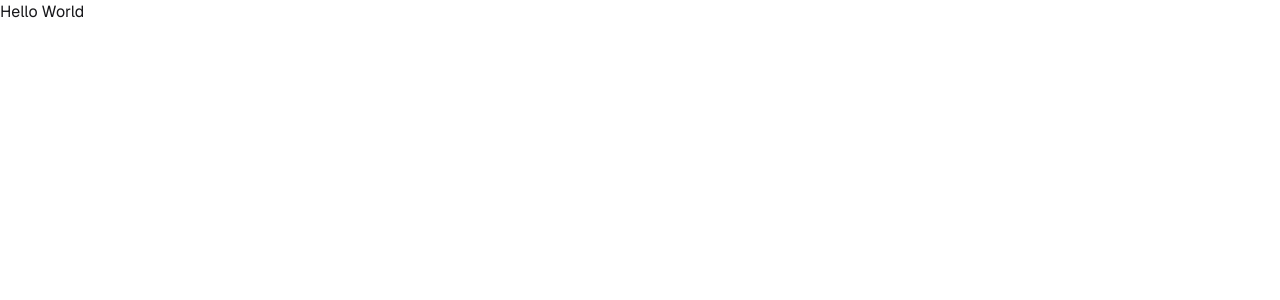
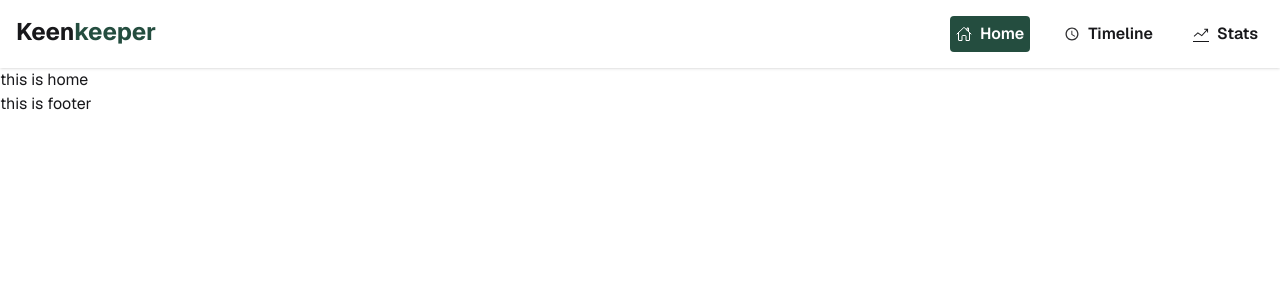
Before and after one commit to saharatajim/B13-A7-Keen-Keeper, a React (Vite) app: page / in a window 1280 px wide. Shown: the top 300 px of the page. Built offline with nearby package versions, Linux system fonts and the light colour scheme.

Commit message:
navbar task completed

```diff
--- a/index.html
+++ b/index.html
@@ -1,5 +1,5 @@
 <!doctype html>
-<html lang="en">
+<html lang="en" data-theme="light">
   <head>
     <meta charset="UTF-8" />
     <link rel="icon" type="image/svg+xml" href="/favicon.svg" />
--- a/package.json
+++ b/package.json
@@ -13,6 +13,7 @@
     "@tailwindcss/vite": "^4.2.2",
     "react": "^19.2.4",
     "react-dom": "^19.2.4",
+    "react-icons": "^5.6.0",
     "react-router": "^7.14.1",
     "tailwindcss": "^4.2.2"
   },
--- /dev/null
+++ b/src/AllPages/Home/Home.jsx
@@ -0,0 +1,11 @@
+import React from 'react';
+
+const Home = () => {
+    return (
+        <div>
+            this is home
+        </div>
+    );
+};
+
+export default Home;
--- /dev/null
+++ b/src/AllPages/Stats/Stats.jsx
@@ -0,0 +1,11 @@
+import React from 'react';
+
+const Stats = () => {
+    return (
+        <div>
+            this is stat
+        </div>
+    );
+};
+
+export default Stats;
--- /dev/null
+++ b/src/AllPages/Timeline/Timeline.jsx
@@ -0,0 +1,11 @@
+import React from 'react';
+
+const Timeline = () => {
+    return (
+        <div>
+            this is timeline
+        </div>
+    );
+};
+
+export default Timeline;
--- /dev/null
+++ b/src/AllPages/error/NotFound.jsx
@@ -0,0 +1,40 @@
+import { NavLink } from "react-router";
+
+function NotFound() {
+  return (
+    <div
+      style={{
+        display: "flex",
+        flexDirection: "column",
+        alignItems: "center",
+        justifyContent: "center",
+        height: "100vh",
+        background: "linear-gradient(135deg, #1e3c72, #2a5298)",
+        color: "#fff",
+        fontFamily: "Arial, sans-serif"
+      }}
+    >
+      <h1 style={{ fontSize: "6rem", margin: "0" }}>404</h1>
+      <h2 style={{ fontSize: "2rem", margin: "10px 0" }}>Page Not Found</h2>
+      <p style={{ fontSize: "1.2rem", marginBottom: "30px", maxWidth: "400px", textAlign: "center" }}>
+        Oops! The page you are looking for doesn’t exist or has been moved.
+      </p>
+      <NavLink
+        to="/"
+        style={{
+          padding: "12px 24px",
+          backgroundColor: "#ff6b6b",
+          color: "#fff",
+          textDecoration: "none",
+          borderRadius: "8px",
+          fontWeight: "bold",
+          transition: "0.3s"
+        }}
+      >
+        Back to Home
+      </NavLink>
+    </div>
+  );
+}
+
+export default NotFound;
--- /dev/null
+++ b/src/Layout/RootLayout/RootLayout.jsx
@@ -0,0 +1,18 @@
+import React from 'react';
+
+import Footer from '../sharedComponent/Footer';
+import { Outlet } from 'react-router';
+import NavBar from '../sharedComponent/Navbar/NavBar';
+
+const RootLayout = () => {
+    return (
+        <>
+          <NavBar/>
+          <Outlet/>
+          <Footer/>
+        </>
+
+    );
+};
+
+export default RootLayout;
--- /dev/null
+++ b/src/Layout/sharedComponent/Footer.jsx
@@ -0,0 +1,11 @@
+import React from 'react';
+
+const Footer = () => {
+    return (
+        <div>
+            this is footer
+        </div>
+    );
+};
+
+export default Footer;
--- /dev/null
+++ b/src/Layout/sharedComponent/Navbar/NavBar.jsx
@@ -0,0 +1,24 @@
+import React from 'react';
+import { IoHomeOutline } from "react-icons/io5";
+import { IoMdTime } from "react-icons/io";
+import { TfiStatsUp } from "react-icons/tfi";
+import { NavLink } from 'react-router';
+
+const NavBar = () => {
+    return (
+        <nav className='container mx-auto shadow md:flex md:justify-between p-4'>
+            <div className='text-center'>
+              <h1 className='text-2xl font-bold'>Keen<span className='text-[#244D3F] '>keeper</span></h1>
+            </div>
+            <div className='flex justify-center'>
+                <ul className='flex gap-7'>
+                  <NavLink to={"/"} className={({isActive})=>`flex rounded gap-2 p-1.5 items-center font-semibold ${isActive?"text-white  bg-[#244D3F]":""}`}><IoHomeOutline />Home</NavLink>
+                  <NavLink to={"/timeline"} className={({isActive})=>`flex gap-2 rounded p-1.5 items-center font-semibold ${isActive?"text-white  bg-[#244D3F]":""}`}><IoMdTime /> Timeline</NavLink>
+                  <NavLink to={"/stats"} className={({isActive})=>`flex gap-2 rounded p-1.5 items-center  font-semibold ${isActive?"text-white  bg-[#244D3F]":""}`}><TfiStatsUp /> Stats</NavLink>
+                </ul>
+            </div>
+        </nav>
+    );
+};
+
+export default NavBar;
--- a/src/Routers/Routes.jsx
+++ b/src/Routers/Routes.jsx
@@ -1,8 +1,29 @@
 import { createBrowserRouter } from "react-router";
+import  RootLayout from "../Layout/RootLayout/RootLayout";
+import Home from "../AllPages/Home/Home";
+import Stats from "../AllPages/Stats/Stats";
+import Timeline from "../AllPages/Timeline/Timeline";
+import NotFound from "../AllPages/error/NotFound";
 
 export const router = createBrowserRouter([
   {
     path: "/",
-    element: <div>Hello World</div>,
+    element: <RootLayout/>,
+    children:[
+        {
+          index:true,
+          element:<Home/>
+        },
+        {
+          path:"/stats",
+          element:<Stats/>
+        },
+        {
+            path:"/timeline",
+          element:<Timeline/>
+        }
+    ],
+     errorElement:
+       <NotFound/>
   },
 ]);
```
Also changed, not shown: 1 other file (tests, documents, lock files or other folders).
